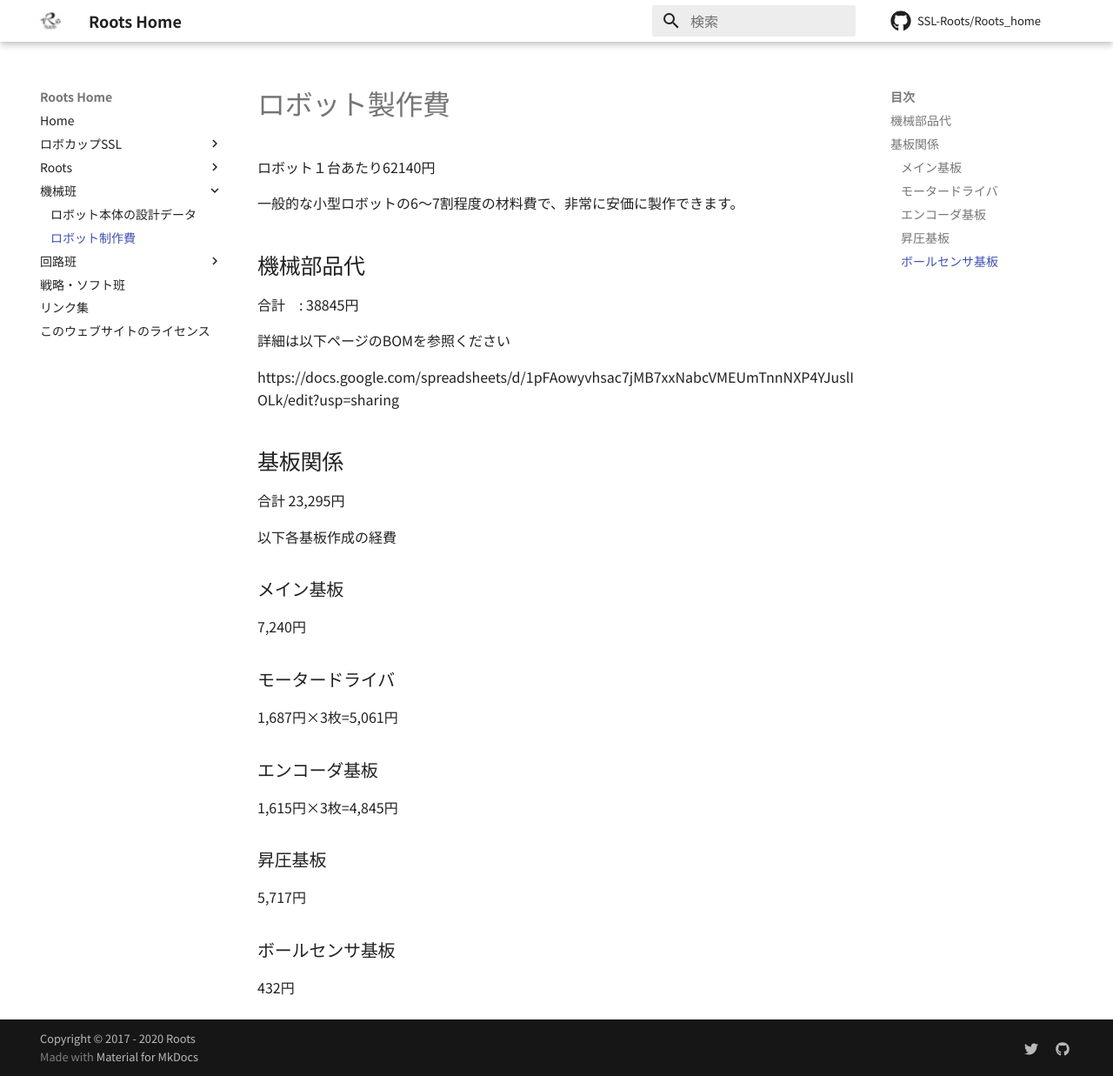
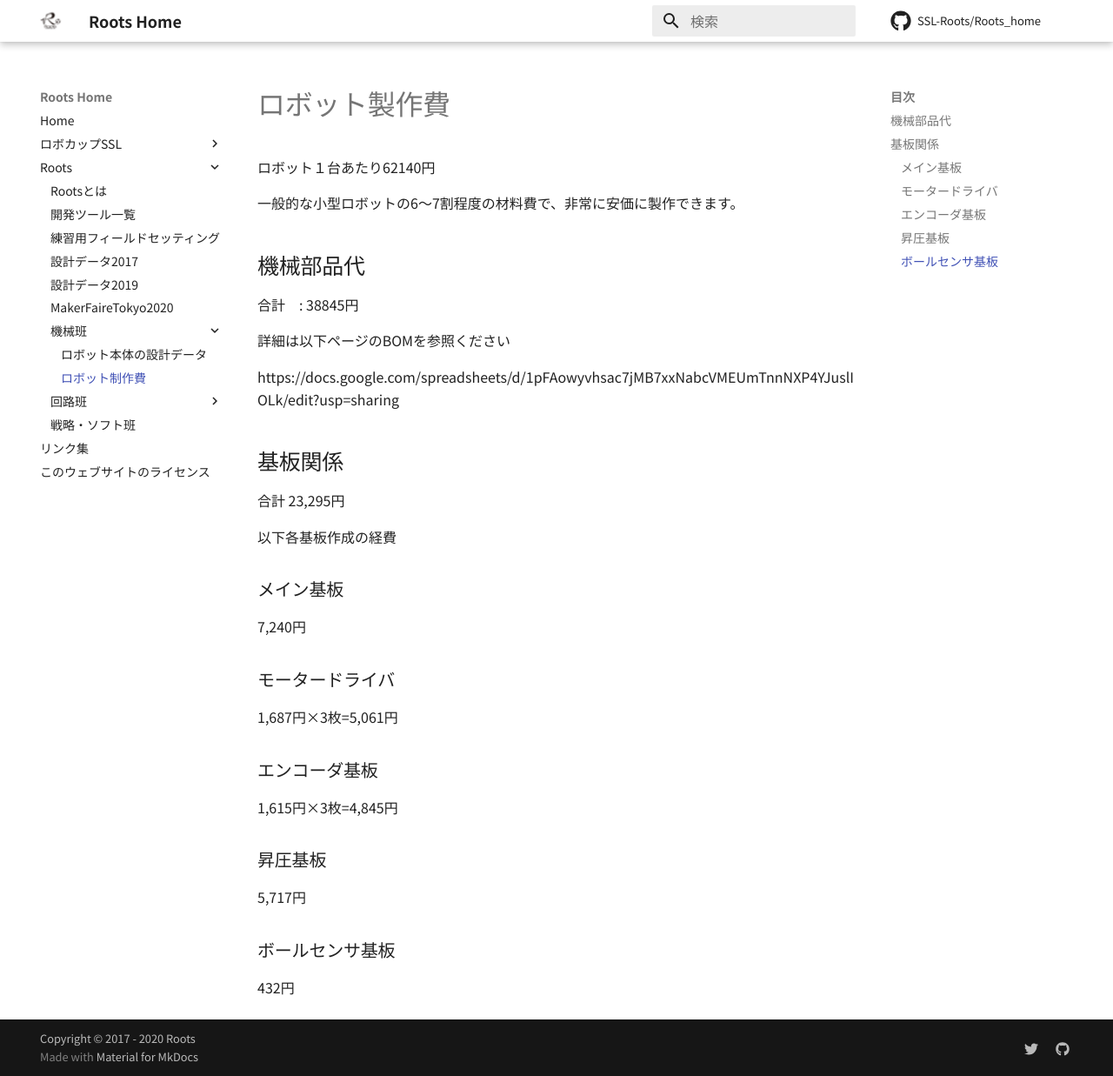
Before and after one commit to SSL-Roots/Roots_home, an MkDocs documentation site: the page built from docs/roots/mech/cost_of_robot.md, in a window 1280 px wide and 1237 px high. Shown: the whole window at 87% size. Built offline with MkDocs 1.6.1 and Material for MkDocs 9.7.7, drawn with Linux system fonts in a browser that asks for light colours; comment, search, counter and statistics services are not loaded; some of the changed lines change nothing that is shown.

Commit message:
ディレクトリ構成の変更

```diff
--- a/mkdocs.yml
+++ b/mkdocs.yml
@@ -71,21 +71,21 @@
     - 設計データ2017: roots/robot_jo2017.md
     - 設計データ2019: roots/robot_jo2019.md
     - MakerFaireTokyo2020: roots/event_mft2020.md
-  - 機械班:
-    - ロボット本体の設計データ: mechanical/detail_of_robot.md
-    - ロボット制作費: mechanical/cost_of_robot.md
-  - 回路班:
-    - メイン基板:
-      - メイン基板について: electrical/main_board/detail_main_pcb.md
-      - ファームウェアの書き込み: electrical/main_board/writing_mbed_firmware.md
-      - プログラムについて: electrical/main_board/mainboard_program.md
-    - モータドライバ基板:
-      - モータドライバ基板について: electrical/motor_driver/detail_motor_driver_pcb.md
-      - ファームウェアの書き込み: electrical/motor_driver/writing_motor_driver_firmware.md
-    - ボールセンサ基板: electrical/detail_ball_sensor_pcb.md
-    - 昇圧基板: electrical/detail_booster_pcb.md
-    - エンコーダ基板: electrical/detail_encoder_pcb.md
-    - Elecrowへの基板発注方法: electrical/how_to_order_elecrow_pcb.md
-  - 戦略・ソフト班: game_software/main.md
+    - 機械班:
+      - ロボット本体の設計データ: roots/mech/detail_of_robot.md
+      - ロボット制作費: roots/mech/cost_of_robot.md
+    - 回路班:
+      - メイン基板:
+        - メイン基板について: roots/elec/main_board/detail_main_pcb.md
+        - ファームウェアの書き込み: roots/elec/main_board/writing_mbed_firmware.md
+        - プログラムについて: roots/elec/main_board/mainboard_program.md
+      - モータドライバ基板:
+        - モータドライバ基板について: roots/elec/motor_driver/detail_motor_driver_pcb.md
+        - ファームウェアの書き込み: roots/elec/motor_driver/writing_motor_driver_firmware.md
+      - ボールセンサ基板: roots/elec/detail_ball_sensor_pcb.md
+      - 昇圧基板: roots/elec/detail_booster_pcb.md
+      - エンコーダ基板: roots/elec/detail_encoder_pcb.md
+      - Elecrowへの基板発注方法: roots/elec/how_to_order_elecrow_pcb.md
+    - 戦略・ソフト班: roots/game_software/main.md
   - リンク集: links.md
   - このウェブサイトのライセンス: license.md
```
Also changed, not shown: docs/roots/elec/detail_ball_sensor_pcb.md (renamed from docs/electrical/detail_ball_sensor_pcb.md), docs/roots/elec/detail_booster_pcb.md (renamed from docs/electrical/detail_booster_pcb.md), docs/roots/elec/detail_encoder_pcb.md (renamed from docs/electrical/detail_encoder_pcb.md), docs/roots/elec/how_to_order_elecrow_pcb.md (renamed from docs/electrical/how_to_order_elecrow_pcb.md), docs/roots/elec/main_board/detail_main_pcb.md (renamed from docs/electrical/main_board/detail_main_pcb.md), docs/roots/elec/main_board/mainboard_program.md (renamed from docs/electrical/main_board/mainboard_program.md), docs/roots/elec/main_board/writing_mbed_firmware.md (renamed from docs/electrical/main_board/writing_mbed_firmware.md), docs/roots/elec/motor_driver/detail_motor_driver_pcb.md (renamed from docs/electrical/motor_driver/detail_motor_driver_pcb.md), docs/roots/elec/motor_driver/writing_motor_driver_firmware.md (renamed from docs/electrical/motor_driver/writing_motor_driver_firmware.md), docs/roots/mech/cost_of_robot.md (renamed from docs/mechanical/cost_of_robot.md), docs/roots/mech/detail_of_robot.md (renamed from docs/mechanical/detail_of_robot.md).
